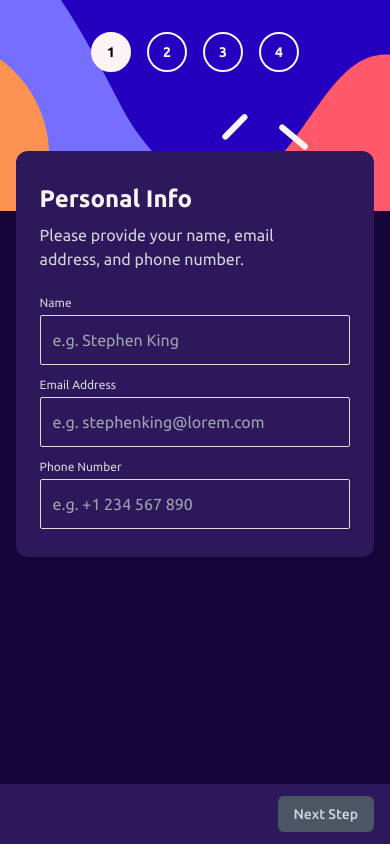
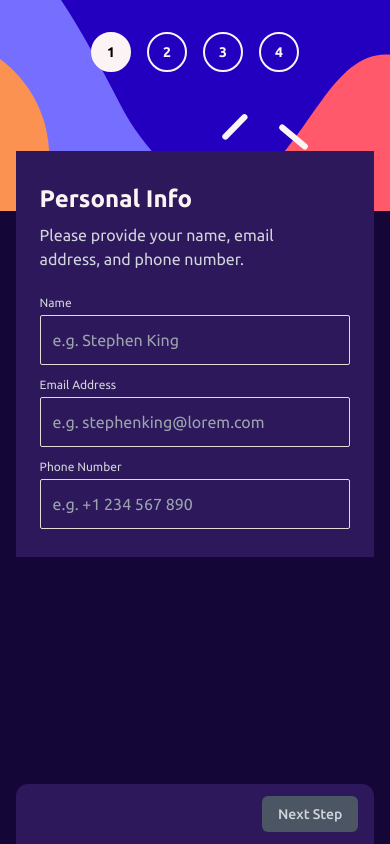
Before and after one commit to AtanasovCode/planit-multistep-form, a React (Vite) app: page /multi-step/step-one in a window 390 px wide. Built offline with nearby package versions, Linux system fonts and the light colour scheme.

Commit message:
fixed mobile responsive issue with buttons - removed absolute positioning for buttons in mobile view - changed styling for card container - changed styling for each step component

```diff
--- a/src/components/ButtonNav.jsx
+++ b/src/components/ButtonNav.jsx
@@ -47,8 +47,8 @@ const ButtonNav = () => {
     return (
         <div className="
             bg-card-background py-3 px-4 flex flex-row-reverse items-center justify-between
-            absolute bottom-0 left-0 w-[100%]
-            lg:bg-transparent lg:static lg:bottom-auto lg:left-auto
+            w-[100%] rounded-tr-xl rounded-tl-xl lg:rounded-none
+            sm:w-full lg:bg-transparent lg:px-0
         ">
             <input
                 type="button"
--- a/src/components/StepContainer.jsx
+++ b/src/components/StepContainer.jsx
@@ -6,13 +6,15 @@ const StepContainer = () => {
     return (
         <div className="
             w-[92vw] min-h-[100dvh] lg:bg-card-background
-            flex flex-col-reverse items-center justify-end text-text
-            lg:flex-row-reverse lg:px-4 lg:py-4 lg:w-[75vw] lg:min-h-full lg:h-[75vh] lg:justify-center
+            flex flex-col items-center justify-start text-text
+            lg:flex-row lg:px-4 lg:py-4 lg:w-[75vw] lg:min-h-full lg:h-[75vh] lg:justify-center
             xl:w-[65vw] xl:h-[73vh] xl:max-w-[58rem]
         ">
+            <StepTracker />
             <div className="
-                bg-card-background w-[100%] rounded-xl mt-[-60px] pt-8 pb-4 px-6 z-[90]
-                xs:w-[90%] sm:w-[85%] md:w-[60%]
+                flex-1 rounded-xl mt-[-60px] z-[90]
+                flex flex-col items-center justify-between
+                xs:w-[90%] sm:w-[85%] md:w-[65%]
                 lg:bg-transparent lg:mt-0 lg:p-0 lg:flex lg:flex-col lg:items-center lg:justify-between
                 lg:w-full lg:h-full lg:pt-10 lg:px-12
                 xl:px-20
@@ -20,7 +22,6 @@ const StepContainer = () => {
                 <Outlet />
                 <ButtonNav />
             </div>
-            <StepTracker />
         </div>
     );
 }
--- a/src/steps/StepFour.jsx
+++ b/src/steps/StepFour.jsx
@@ -50,9 +50,10 @@ const StepFour = () => {
 
     return (
         <div className="
-        flex flex-col items-center justify-center text-text z-[99] w-full
-        lg:w-full
-    ">
+            flex flex-col items-center justify-center text-text z-[99] mb-6 lg:mb-0
+            bg-card-background lg:bg-transparent  pt-8 pb-4 px-6 lg:p-0
+            sm:w-full
+        ">
             <Heading
                 title="Finishing up"
                 subtitle="Double-check everything looks OK before confirming."
@@ -67,7 +68,7 @@ const StepFour = () => {
                             text-gray-300 text-xs absolute left-0 bottom-[-60%] cursor-pointer
                             before:content-[''] before:absolute before:bottom-[-30%] before:w-full before:h-[.13rem] before:bg-gray-500
                         "
-                        onClick={() => changeStep(2)}
+                            onClick={() => changeStep(2)}
                         >
                             Change
                         </div>
--- a/src/steps/StepOne.jsx
+++ b/src/steps/StepOne.jsx
@@ -25,8 +25,9 @@ const StepOne = () => {
 
     return (
         <div className="
-            flex flex-col items-center justify-center text-text z-[99]
-            lg:w-full
+            flex flex-col items-center justify-center text-text z-[99] mb-6 lg:mb-0
+            bg-card-background lg:bg-transparent  pt-8 pb-4 px-6 lg:p-0
+            sm:w-full
         ">
             <Heading
                 title="Personal Info"
--- a/src/steps/StepThree.jsx
+++ b/src/steps/StepThree.jsx
@@ -17,7 +17,7 @@ const StepThree = () => {
         let price = 0;
 
         selectedAddon.pricing.map((item) => {
-            if(item.type === selectedModel) {
+            if (item.type === selectedModel) {
                 price = item.price;
             }
         })
@@ -27,9 +27,10 @@ const StepThree = () => {
 
     return (
         <div className="
-        flex flex-col items-center justify-center text-text z-[99]
-        lg:w-full
-    ">
+            flex flex-col items-center justify-center text-text z-[99] mb-6 lg:mb-0
+            bg-card-background lg:bg-transparent  pt-8 pb-4 px-6 lg:p-0
+            sm:w-full
+        ">
             <Heading
                 title="Pick add-ons"
                 subtitle="Add-ons help enhance your gaming experience."
--- a/src/steps/StepTwo.jsx
+++ b/src/steps/StepTwo.jsx
@@ -17,8 +17,9 @@ const StepTwo = () => {
 
     return (
         <div className="
-            flex flex-col items-center justify-center text-text z-[99]
-            lg:w-full
+            flex flex-col items-center justify-center text-text z-[99] mb-6 lg:mb-0
+            bg-card-background lg:bg-transparent  pt-8 pb-4 px-6 lg:p-0
+            sm:w-full
         ">
             <Heading
                 title="Select your plan"
```
